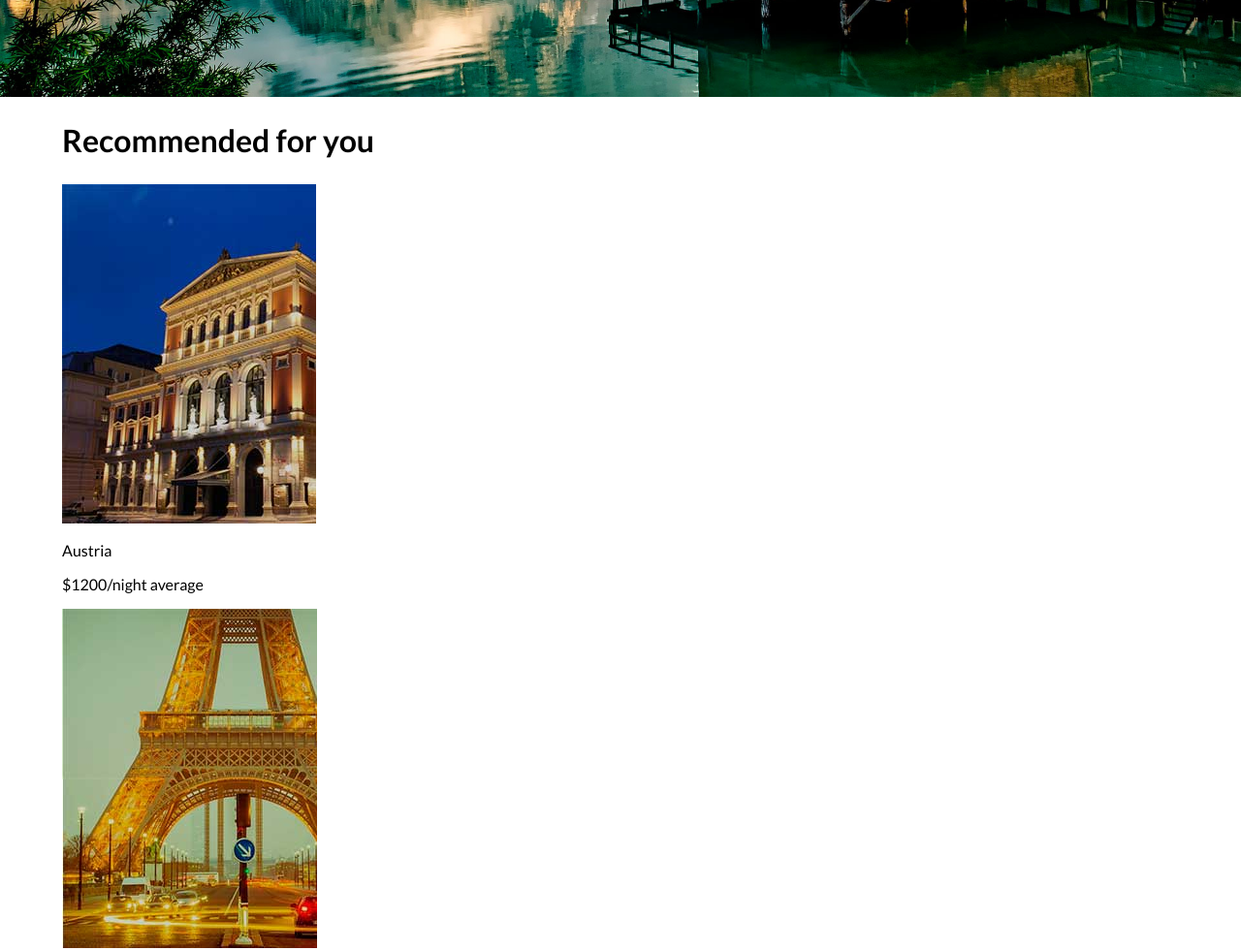
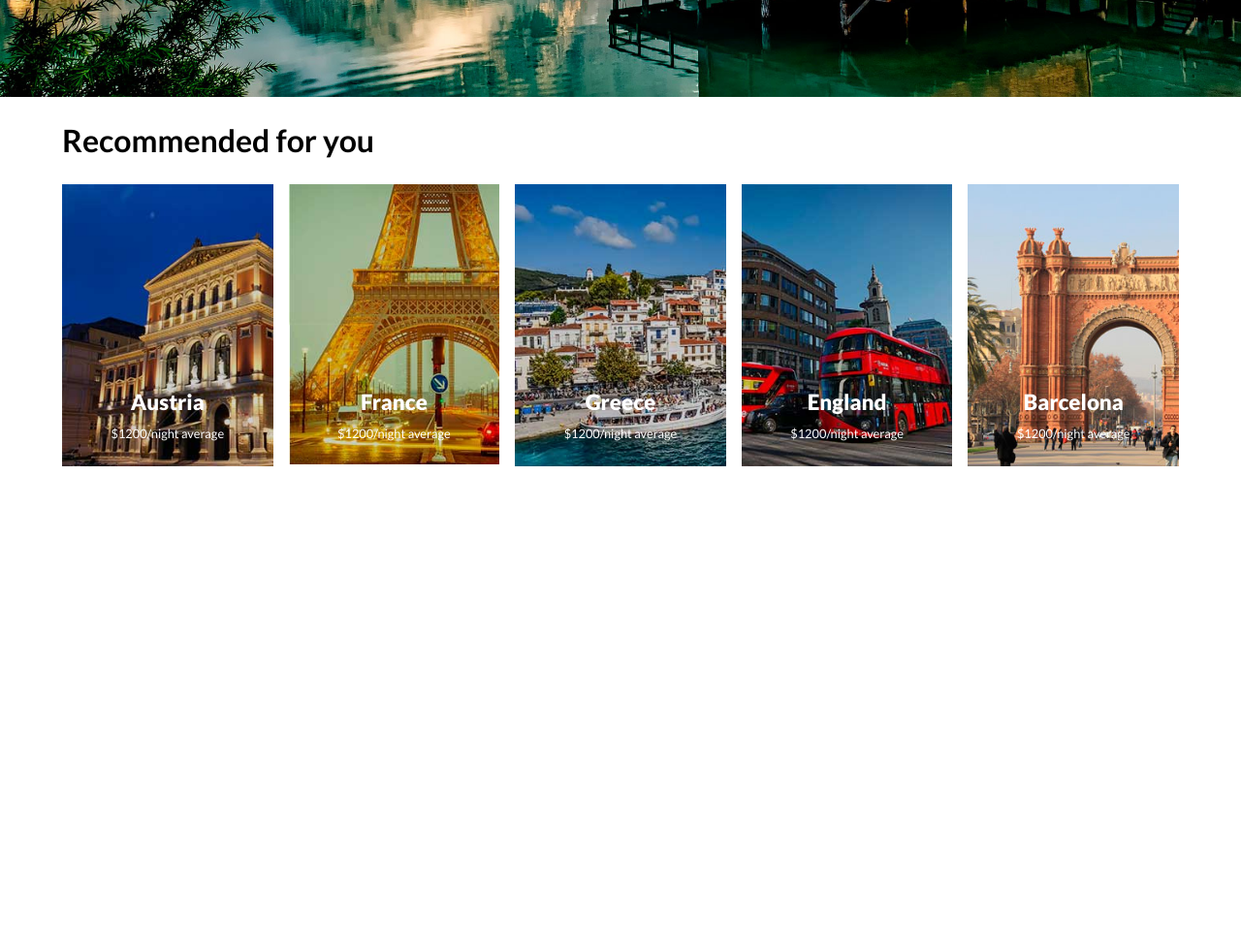
Before and after one commit to alexsjcho/airbnb-clone-css-grid, a plain HTML site: page index.html in a window 1280 px wide. Shown: the part 700-1681 px from the top of the page at 97% size. After the commit the page ends 1216 px from the top, so only its background shows below. Drawn offline with nearby package versions, Linux system fonts and the light colour scheme.

Commit message:
styling for Recommendation section

```diff
--- a/css/styles.css
+++ b/css/styles.css
@@ -161,3 +161,61 @@ img {
 }
 
 /* END SEARCH FORM SECTION */
+
+/* MAIN LAYOUT */
+main > section {
+  margin-bottom: 2rem;
+}
+
+.cards-container {
+  display: grid;
+  grid-gap: 1rem;
+  grid-template-columns: repeat(auto-fit, minmax(250px, 1fr));
+}
+
+.card img {
+  width: 100%;
+}
+
+/* Recommendation Section */
+.card .category {
+  text-transform: uppercase;
+  font-size: 0.9rem;
+  font-weight: 700;
+}
+.card .title {
+  font-size: 1.6rem;
+  font-weight: 900;
+  margin: 0;
+}
+.card .price {
+  font-size: 0.9rem;
+}
+
+.countries .cards-container {
+  grid-template-columns: repeat(auto-fit, minmax(200px, 1fr));
+}
+
+.countries .card {
+  position: relative;
+}
+.countries .info {
+  position: absolute;
+  width: 100%;
+  bottom: 1rem;
+  left: 0;
+  color: var(--light);
+  text-align: center;
+}
+
+.countries .title {
+  font-size: 1.4rem;
+  margin: 0;
+}
+.countries .price {
+  font-size: 0.8rem;
+}
+
+/* END Recommendation Section */
+
+/* END MAIN LAYOUT */
```
